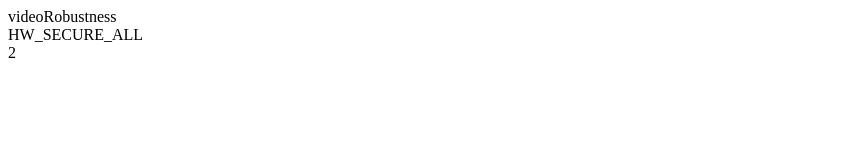
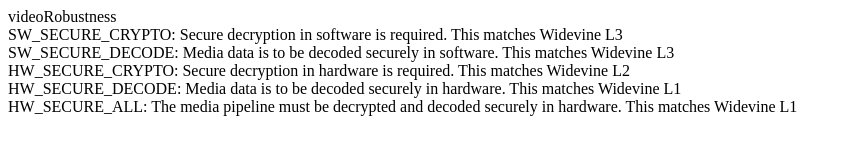
Before and after one commit to ahmeterden/httphosting, a plain HTML site: page index.html in a window 1280 px wide. Shown: the whole page, without its empty margins (0-852 px from the left). Drawn offline with Linux system fonts and the light colour scheme.

Commit message:
Update index.html

```diff
--- a/index.html
+++ b/index.html
@@ -1,3 +1,6 @@
 videoRobustness
-<div><a href:"HW_SECURE_ALL.html">HW_SECURE_ALL</a></div>
-<div><a href:"">2</a></div>
+<div><a href:"SW_SECURE_CRYPTO.html">SW_SECURE_CRYPTO: Secure decryption in software is required. This matches Widevine L3</a></div>
+<div><a href:"SW_SECURE_DECODE.html">SW_SECURE_DECODE: Media data is to be decoded securely in software. This matches Widevine L3</a></div>
+<div><a href:"HW_SECURE_CRYPTO.html">HW_SECURE_CRYPTO: Secure decryption in hardware is required. This matches Widevine L2</a></div>
+<div><a href:"HW_SECURE_DECODE.html">HW_SECURE_DECODE: Media data is to be decoded securely in hardware. This matches Widevine L1</a></div>
+<div><a href:"HW_SECURE_ALL.html">HW_SECURE_ALL: The media pipeline must be decrypted and decoded securely in hardware. This matches Widevine L1</a></div>
```
